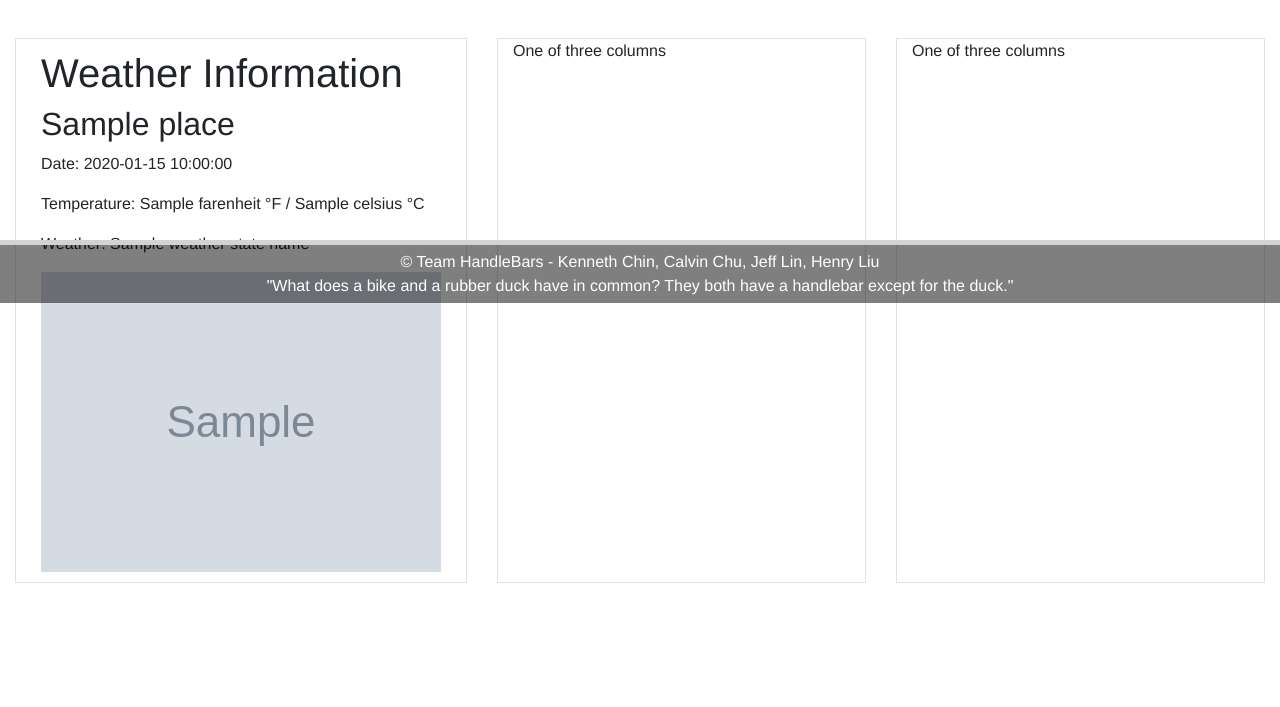
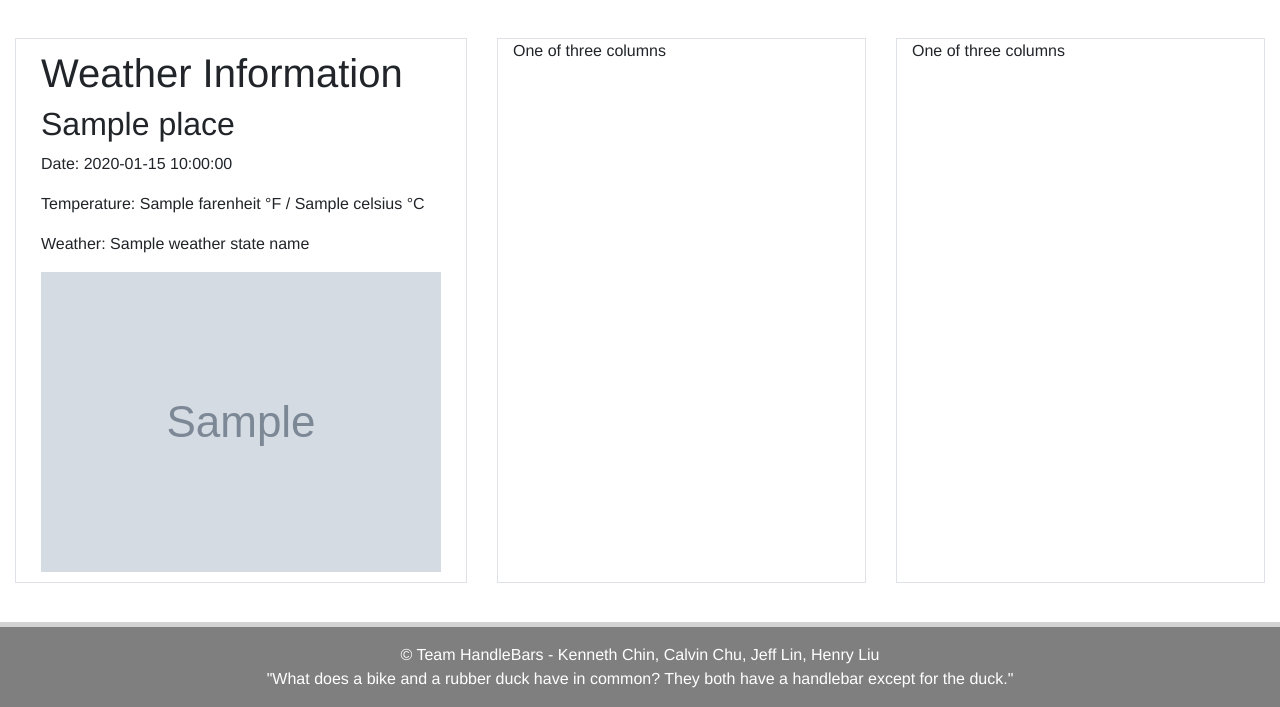
Before and after one commit to nilffej/Handlebars, a Flask app: template templates/searchresults.html in a window 1280 px wide. Shown: the part 497-1204 px from the top of the page. Before the commit the page ends 1080 px from the top, so only its background shows below. Run offline with Flask 2, Linux system fonts and the light colour scheme; the template is opened without the code that fills it: most values are stand-ins (such as "Sample title", 1, 10 or a date in 2020); grey boxes marked "Sample" are stand-in pictures; some libraries are stand-ins or nearby versions.

Commit message:
fixed footer to bottom

```diff
--- a/templates/homepage.html
+++ b/templates/homepage.html
@@ -27,6 +27,9 @@
 </form>
 
 {% block searchresults %}
+<div style="position: absolute; bottom: 0; padding: 6px; margin-top: 0; width: 100%; background: rgba(0, 0, 0, 0.5); color: white; text-align: center; border-top: solid; border-color:lightgray; border-width: 5px;">
+   &copy Team HandleBars - Kenneth Chin, Calvin Chu, Jeff Lin, Henry Liu <br> "What does a bike and a rubber duck have in common? They both have a handlebar except for the duck."
+</div>
 {% endblock %}
 
 {% endblock %}
--- a/templates/login.html
+++ b/templates/login.html
@@ -56,4 +56,7 @@
 <center><b>{{ message }}</b></center>
 {% endfor %}
 
+<div style="position: absolute; bottom: 0; padding: 6px; margin-top: 0; width: 100%; background: rgba(0, 0, 0, 0.5); color: white; text-align: center; border-top: solid; border-color:lightgray; border-width: 5px;">
+   &copy Team HandleBars - Kenneth Chin, Calvin Chu, Jeff Lin, Henry Liu <br> "What does a bike and a rubber duck have in common? They both have a handlebar except for the duck."
+</div>
 {% endblock %}
--- a/templates/register.html
+++ b/templates/register.html
@@ -58,4 +58,8 @@
 <center><b>{{ message }}</b></center>
 {% endfor %}
 
+<div style="position: absolute; bottom: 0; padding: 6px; margin-top: 0; width: 100%; background: rgba(0, 0, 0, 0.5); color: white; text-align: center; border-top: solid; border-color:lightgray; border-width: 5px;">
+   &copy Team HandleBars - Kenneth Chin, Calvin Chu, Jeff Lin, Henry Liu <br> "What does a bike and a rubber duck have in common? They both have a handlebar except for the duck."
+</div>
+
 {% endblock %}
--- a/templates/searchresults.html
+++ b/templates/searchresults.html
@@ -5,11 +5,21 @@
   .col-sm{
     margin: 15px;
   }
+  .footer-copyright{
+    padding: 6px;
+    margin-top: 0;
+    width: 100%;
+    background: rgba(0, 0, 0, 0.5);
+    color: white; text-align: center;
+    border-top: solid;
+    border-color:lightgray;
+    border-width: 5px;
+  }
 </style>
 {% endblock %}
 
 {% block searchresults %}
-<div class="container-fluid" >
+<div class="container-fluid">
   <div class="row">
     <div class="col-sm border">
       <div style="margin: 10px;">
@@ -29,4 +39,8 @@
     </div>
   </div>
 </div>
+<br>
+<div class="footer-copyright text-center py-3">
+  &copy Team HandleBars - Kenneth Chin, Calvin Chu, Jeff Lin, Henry Liu <br> "What does a bike and a rubber duck have in common? They both have a handlebar except for the duck."
+</div>
 {% endblock %}
--- a/templates/template.html
+++ b/templates/template.html
@@ -11,7 +11,7 @@
   </head>
   <body style="font-family: 'Helvetica', 'Arial', sans-serif;">
 
-    <nav class="navbar navbar-expand-lg navbar-light pull-right" style="background-color: #5dade2;">
+    <nav class="navbar navbar-expand-lg navbar-light pull-right" style="background-color: #5dade2;  height:100%; min-height:100%; position:relative">
       <div class="collapse navbar-collapse" id="navbarSupportedContent">
         <ul class="navbar-nav ml-auto">
 
@@ -23,10 +23,7 @@
     </nav>
 
     {% block body %}
+
     {% endblock %}
-
   </body>
-  <footer style="position: fixed; left: 0; bottom: 0; padding: 5px; margin-top: 0; width: 100%; background: rgba(0, 0, 0, 0.5); color: white; text-align: center; border-top: solid; border-color:lightgray; border-width: 5px;">
-     &copy Team HandleBars - Kenneth Chin, Calvin Chu, Jeff Lin, Henry Liu <br> "What does a bike and a rubber duck have in common? They both have a handlebar except for the duck."
-  </footer>
 </html>
```
Also changed, not shown: Info.db.
